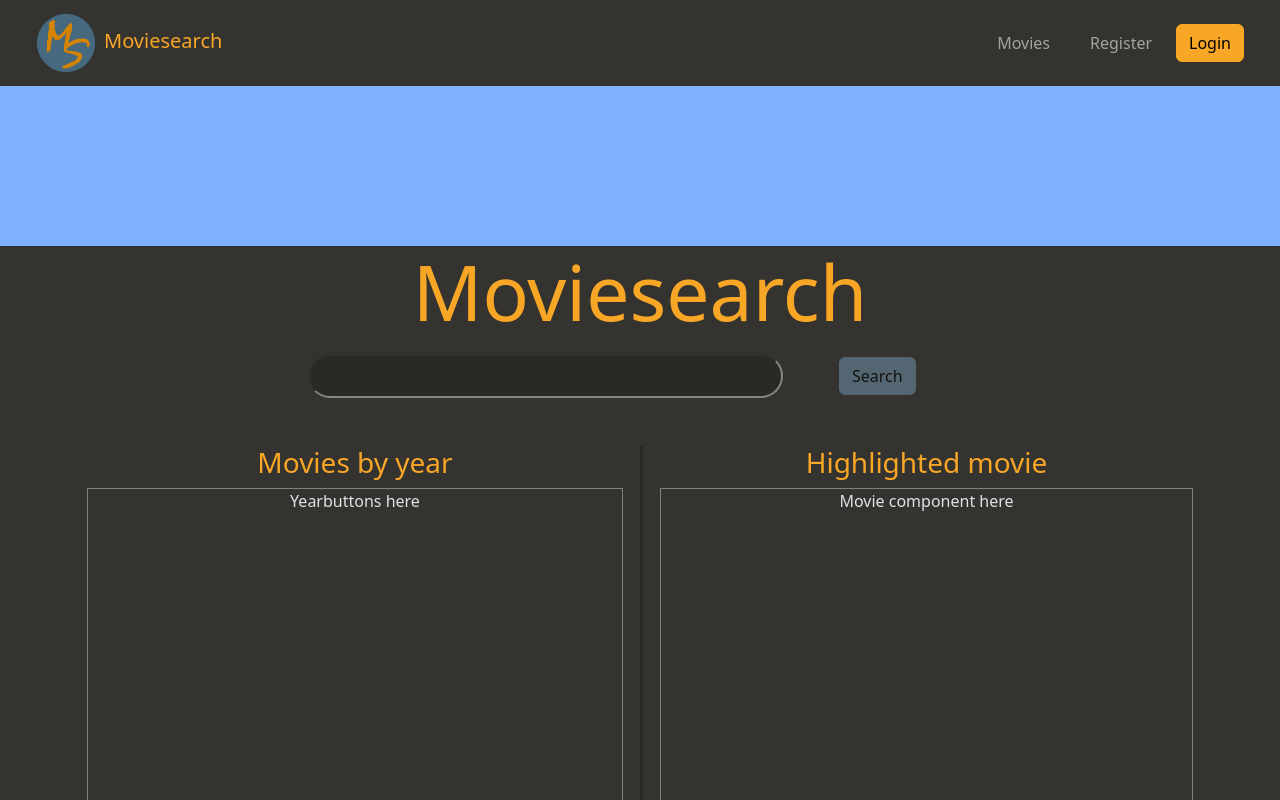
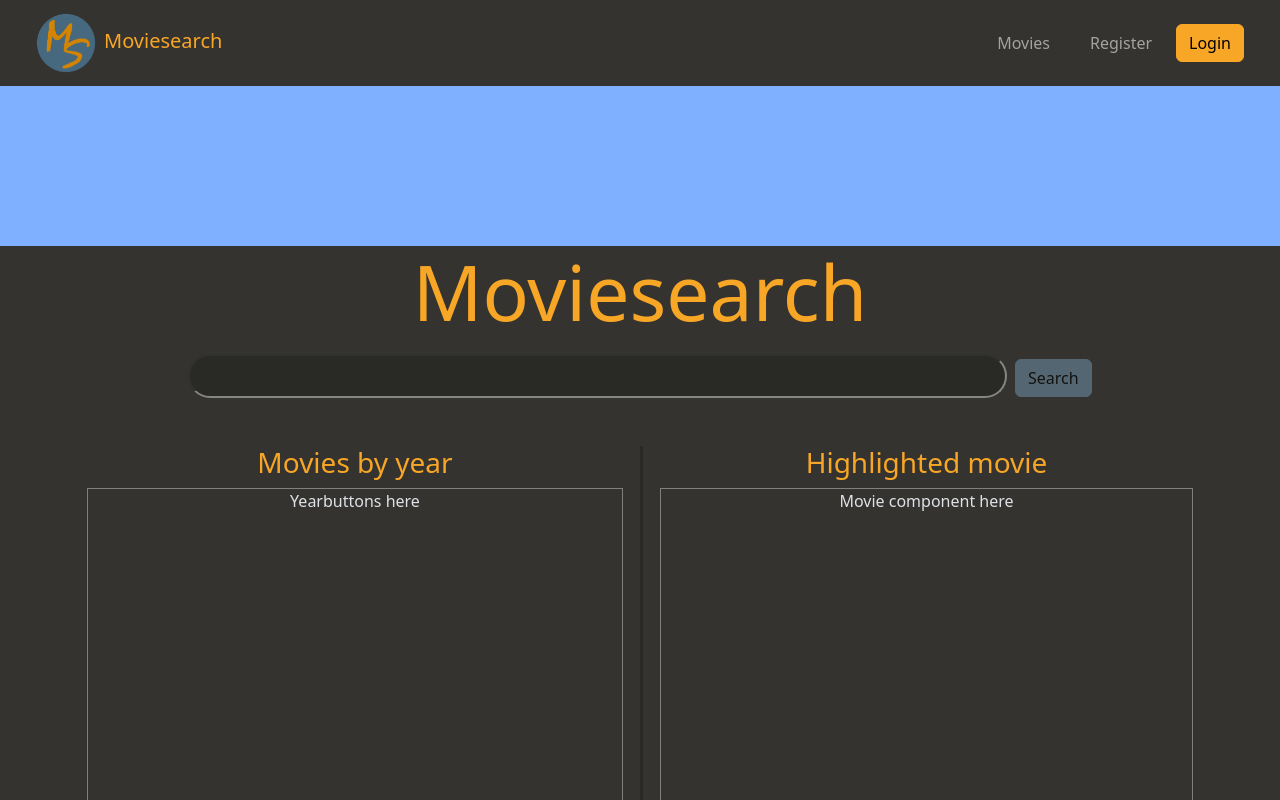
Before and after one commit to Aaland01/moviesearch, a React (Vite) app: page / in a window 1280 px wide. Shown: the top 800 px of the page. Built offline with nearby package versions, Linux system fonts and the light colour scheme; what ag-grid-community would draw is missing.

Commit message:
altered structure for better styling

```diff
--- a/src/components/SearchBar.jsx
+++ b/src/components/SearchBar.jsx
@@ -1,6 +1,5 @@
 import { useState } from "react";
-import { useNavigate } from "react-router-dom";
-import { Button, Col, Row } from "reactstrap";
+import { Button, Container } from "reactstrap";
 
 const SearchBar = ( {onApply }) => {
 
@@ -17,10 +16,9 @@ const SearchBar = ( {onApply }) => {
   return (
     <>
       <div className="mt-3 mb-5">
-        <Row className="align-items-center justify-content-sm-center justify-content-start">
-          <Col className="col-7 col-lg-5 px-2 px-sm-0">
+        <Container>
           <input maxLength={50}
-              className="w-100 p-2 px-3 bg-accent rounded-pill"
+            className="w-75 p-2 px-3 bg-accent rounded-pill"
             type="search" name="search" id="search"
             aria-labelledby="search-button"
             value={search}
@@ -28,10 +26,8 @@ const SearchBar = ( {onApply }) => {
               setSearch(e.target.value);
             }}
           />
-          </Col>
-          <Col className="col-2">
           <Button
-            className="clickable"
+            className="clickable ms-2"
             disabled={search ? false : true}
             id="search-button"
             color="primary"
@@ -40,8 +36,7 @@ const SearchBar = ( {onApply }) => {
           >
             Search
           </Button>
-          </Col>
-        </Row>
+        </Container>
       </div>
     </>
   )
```
Lines whose indentation alone changed are shown as unchanged.
